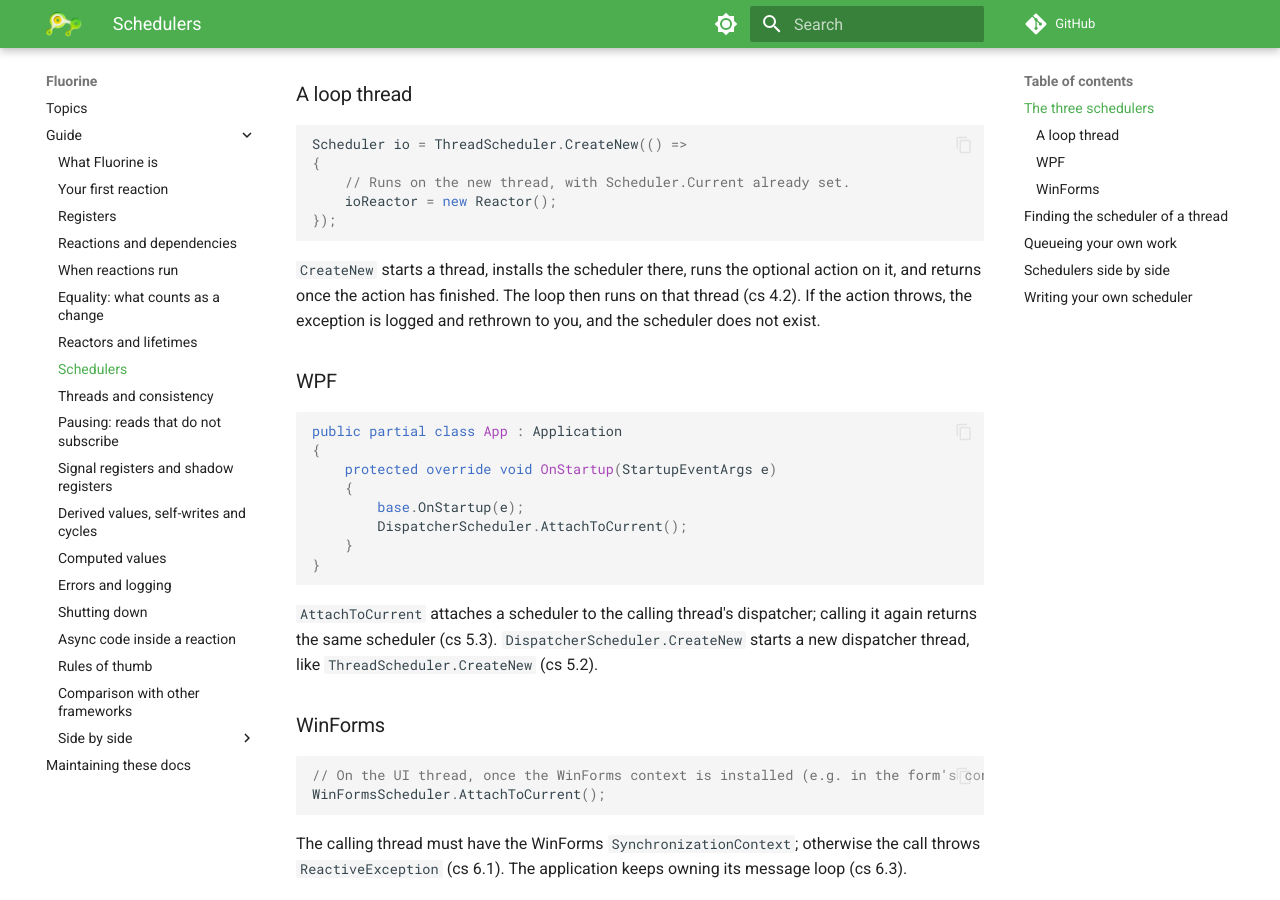
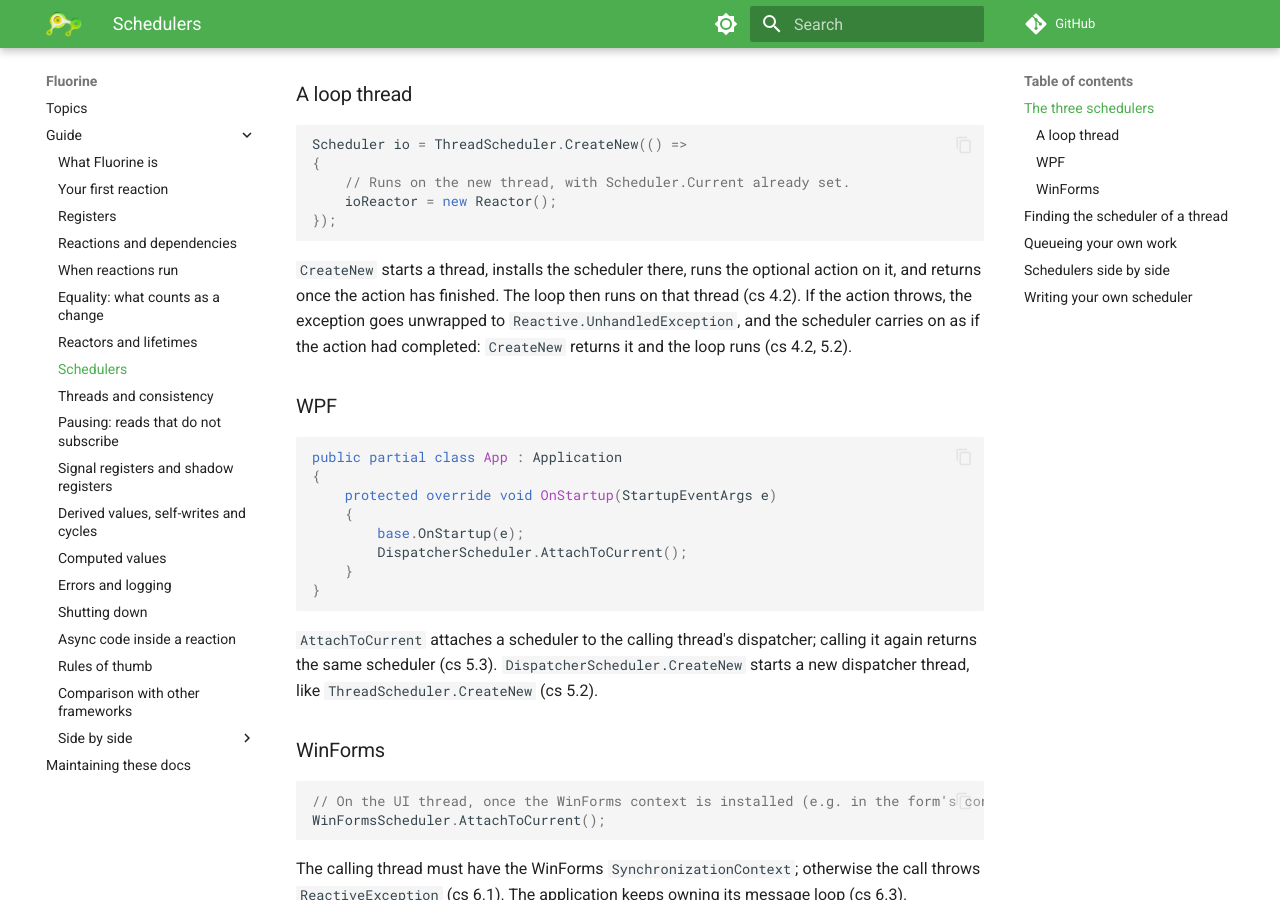
Before and after one commit to flintvane/fluorine, an MkDocs documentation site: the page built from docs/topics/schedulers.md, in a window 1280 px wide and 900 px high, scrolled down 634 px. Built offline with MkDocs 1.6.1 and Material for MkDocs 9.7.7, drawn with Linux system fonts in a browser that asks for light colours; comment, search, counter and statistics services are not loaded.

Commit message:
docs: CreateNew initial-action exception goes to UnhandledException (cs 4.2/5.2)

````diff
--- a/docs/topics/schedulers.md
+++ b/docs/topics/schedulers.md
@@ -24,7 +24,7 @@ Scheduler io = ThreadScheduler.CreateNew(() =>
 });
 ```
 
-`CreateNew` starts a thread, installs the scheduler there, runs the optional action on it, and returns once the action has finished. The loop then runs on that thread (cs 4.2). If the action throws, the exception is logged and rethrown to you, and the scheduler does not exist.
+`CreateNew` starts a thread, installs the scheduler there, runs the optional action on it, and returns once the action has finished. The loop then runs on that thread (cs 4.2). If the action throws, the exception goes unwrapped to `Reactive.UnhandledException`, and the scheduler carries on as if the action had completed: `CreateNew` returns it and the loop runs (cs 4.2, 5.2).
 
 ### WPF
 
````
